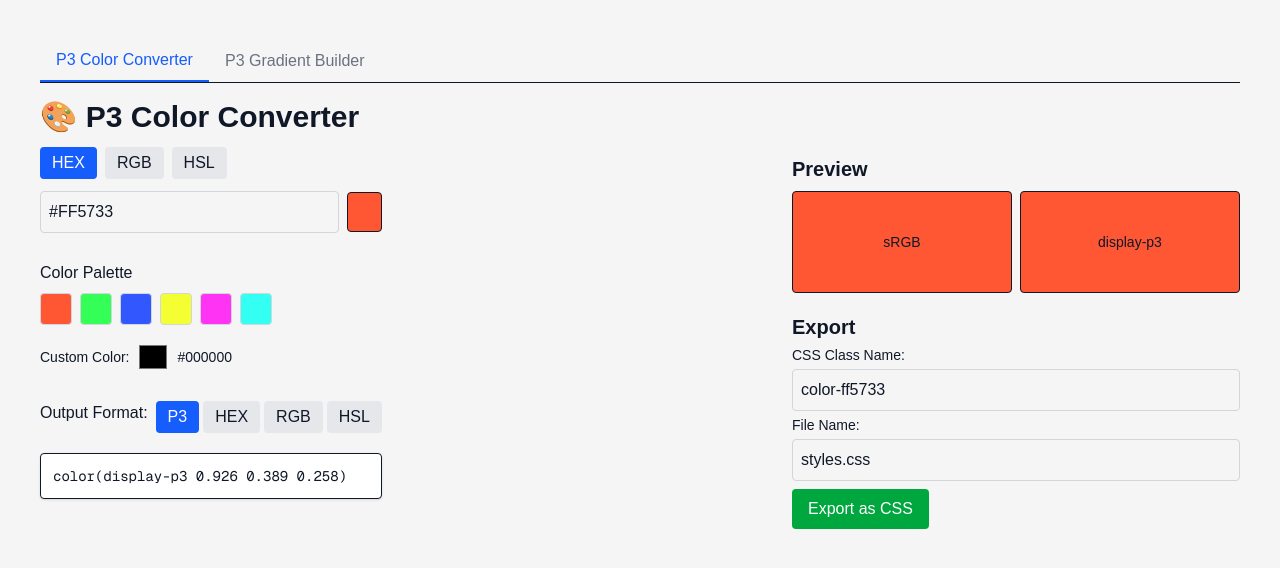
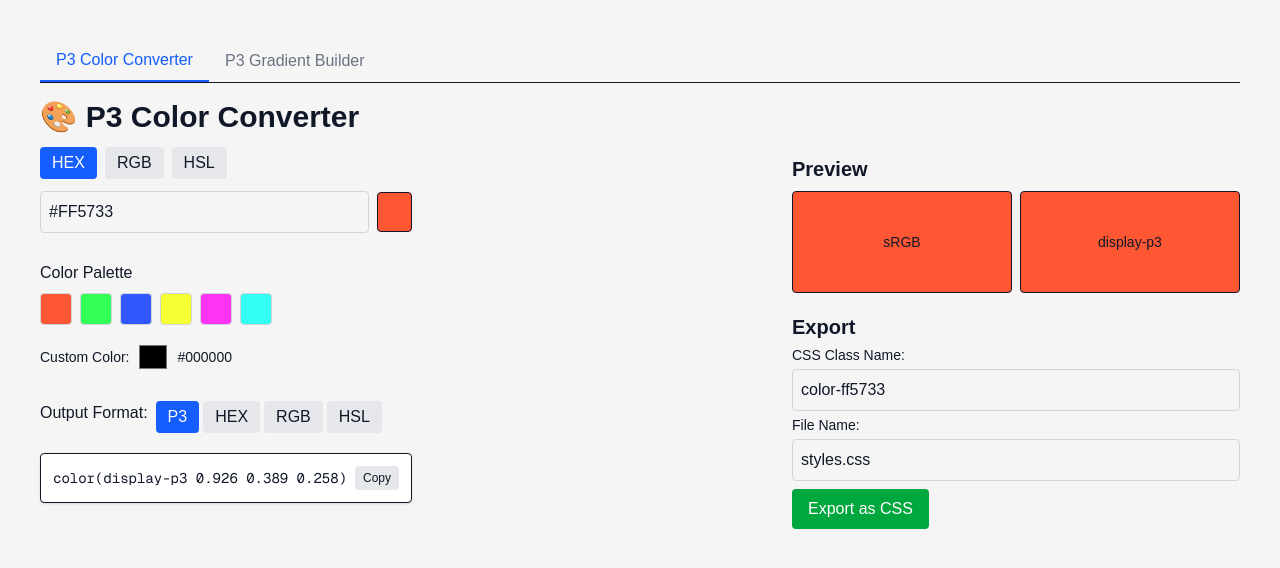
Before and after one commit to gokh4nozturk/p3-converter, a Next.js app: page / in a window 1280 px wide. Shown: the top 568 px of the page. Built offline with nearby package versions, Linux system fonts and the light colour scheme.

Commit message:
Add sonner dependency and integrate Toaster component for notifications; enhance clipboard functionality in GradientBuilder and P3ColorConverter components

```diff
--- a/app/layout.tsx
+++ b/app/layout.tsx
@@ -1,5 +1,6 @@
 import type { Metadata } from 'next';
 import { Geist, Geist_Mono } from 'next/font/google';
+import { Toaster } from 'sonner';
 import './globals.css';
 
 const geistSans = Geist({
@@ -24,7 +25,10 @@ export default function RootLayout({
 }>) {
   return (
     <html lang="en">
-      <body className={`${geistSans.variable} ${geistMono.variable} antialiased`}>{children}</body>
+      <body className={`${geistSans.variable} ${geistMono.variable} antialiased`}>
+        <Toaster position="bottom-right" richColors />
+        {children}
+      </body>
     </html>
   );
 }
--- a/components/GradientBuilder.tsx
+++ b/components/GradientBuilder.tsx
@@ -3,6 +3,7 @@
 import ExportCssButton from '@/components/ExportCssButton';
 import { isValidColor, toDisplayP3 } from '@/components/utils/colorUtils';
 import { useEffect, useState } from 'react';
+import { toast } from 'sonner';
 
 export default function GradientBuilder() {
   const [color1, setColor1] = useState('#ff5733');
@@ -32,7 +33,15 @@ export default function GradientBuilder() {
   }, [color1, color2]);
 
   const copyToClipboard = (text: string) => {
-    navigator.clipboard.writeText(text);
+    navigator.clipboard
+      .writeText(text)
+      .then(() => {
+        toast.success('Copied to clipboard!');
+      })
+      .catch((err) => {
+        toast.error('Failed to copy to clipboard');
+        console.error('Copy failed: ', err);
+      });
   };
 
   return (
--- a/components/P3ColorConverter.tsx
+++ b/components/P3ColorConverter.tsx
@@ -5,6 +5,7 @@ import ColorPalette from '@/components/ColorPalette';
 import ExportCssButton from '@/components/ExportCssButton';
 import { isValidColor, toDisplayP3, toHex, toHsl, toRgb } from '@/components/utils/colorUtils';
 import { useEffect, useState } from 'react';
+import { toast } from 'sonner';
 
 export default function P3ColorConverter() {
   const [input, setInput] = useState('#FF5733');
@@ -49,6 +50,18 @@ export default function P3ColorConverter() {
       setSelectorName(`color-${colorName}`);
     }
   }, [input]);
+
+  const copyToClipboard = (text: string) => {
+    navigator.clipboard
+      .writeText(text)
+      .then(() => {
+        toast.success('Copied to clipboard!');
+      })
+      .catch((err) => {
+        toast.error('Failed to copy to clipboard');
+        console.error('Copy failed: ', err);
+      });
+  };
 
   return (
     <div>
@@ -103,7 +116,16 @@ export default function P3ColorConverter() {
 
           {output && (
             <div className="mt-2 rounded border bg-white p-3 shadow">
-              <p className="font-mono text-sm">{output}</p>
+              <div className="flex items-center justify-between">
+                <p className="font-mono text-sm">{output}</p>
+                <button
+                  type="button"
+                  onClick={() => copyToClipboard(output)}
+                  className="ml-2 rounded bg-gray-200 px-2 py-1 text-xs hover:bg-gray-300"
+                >
+                  Copy
+                </button>
+              </div>
             </div>
           )}
         </div>
--- a/package.json
+++ b/package.json
@@ -17,6 +17,7 @@
     "next": "15.3.1",
     "react": "^19.0.0",
     "react-dom": "^19.0.0",
+    "sonner": "^2.0.3",
     "tailwind-merge": "^3.2.0",
     "tw-animate-css": "^1.2.5"
   },
```
Also changed, not shown: 1 other file (tests, documents, lock files or other folders).
